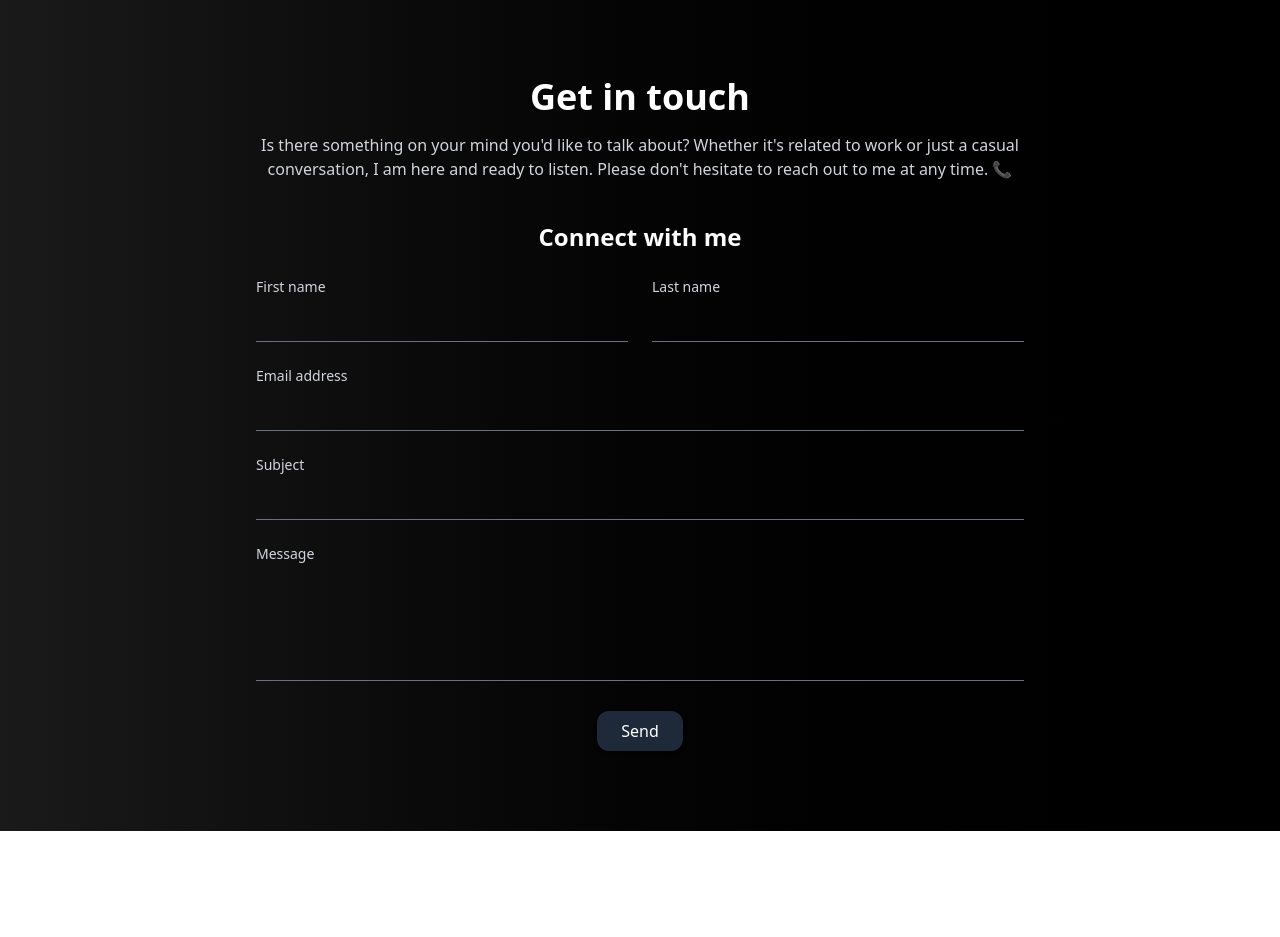
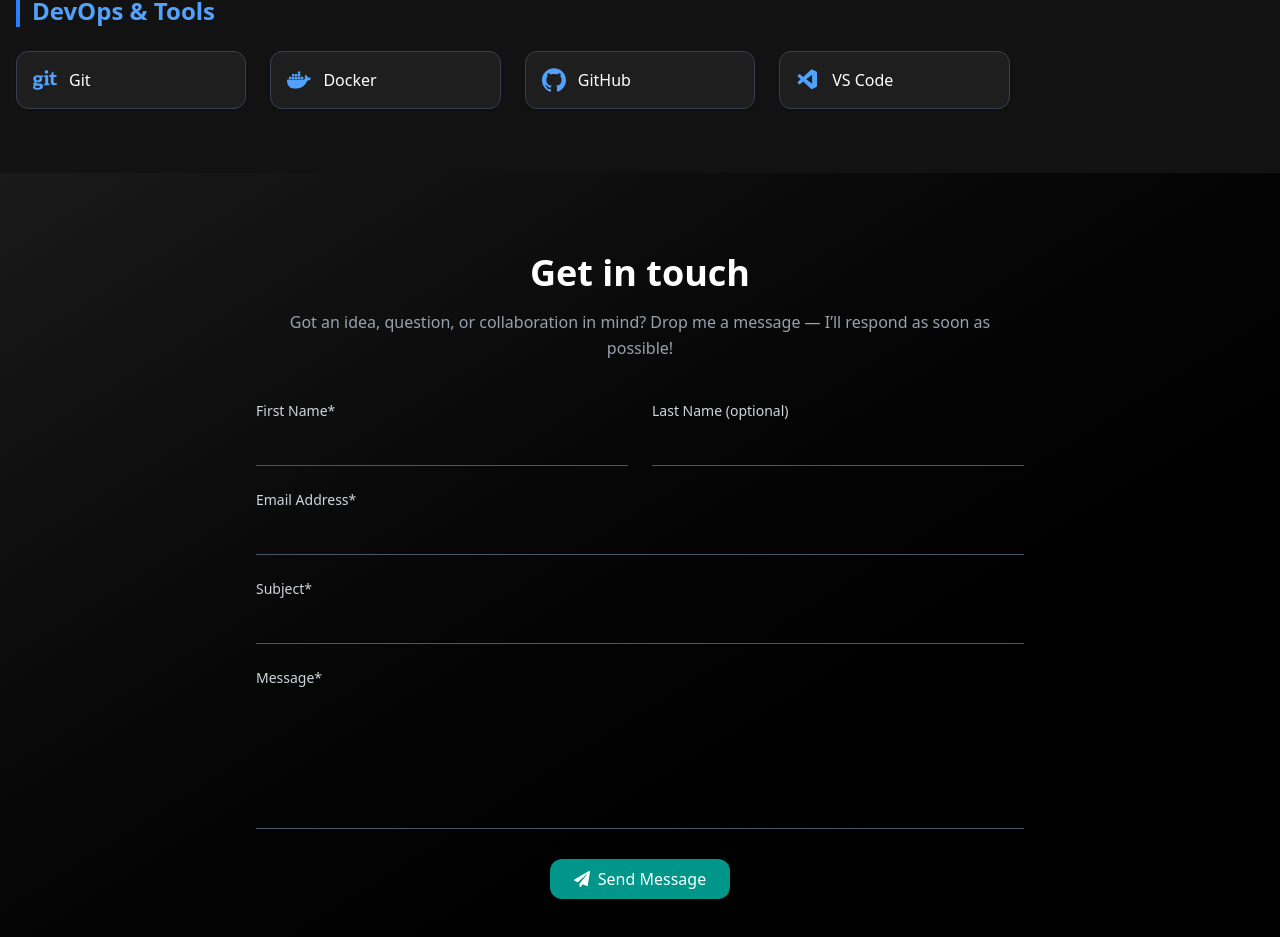
Before and after one commit to goutamdz/Portfolio, a React (Vite) app in the folder frontend/: page / in a window 1280 px wide. Shown: the part 1615-2552 px from the top of the page. Before the commit the page ends 2446 px from the top, so only its background shows below. Built offline with nearby package versions, Linux system fonts and the light colour scheme.

Commit message:
improved ui

```diff
--- a/frontend/package.json
+++ b/frontend/package.json
@@ -18,6 +18,7 @@
     "react-dom": "^19.0.0",
     "react-icons": "^5.5.0",
     "react-router-dom": "^7.5.1",
+    "react-tooltip": "^5.28.1",
     "remixicon": "^4.6.0",
     "tailwindcss": "^4.1.3"
   },
--- a/frontend/src/components/Contact.jsx
+++ b/frontend/src/components/Contact.jsx
@@ -1,5 +1,6 @@
 import React, { useState } from "react";
 import axios from "axios";
+import { FaPaperPlane } from "react-icons/fa";
 
 const Contact = () => {
   const [data, setData] = useState({
@@ -13,104 +14,92 @@ const Contact = () => {
   const [loading, setLoading] = useState(false);
   const [success, setSuccess] = useState(false);
 
+  const handleChange = (field) => (e) => {
+    setData((prev) => ({ ...prev, [field]: e.target.value }));
+  };
+
   const handleSubmit = async (e) => {
     e.preventDefault();
-    setLoading(true); // Start loading
-    setSuccess(false); // Reset success state
+    setLoading(true);
+    setSuccess(false);
     try {
-      const response = await axios({
-        method: "post",
-        url: `${import.meta.env.VITE_BACKEND_URL}/mail/send`,
-        data: {
-          firstName: data.firstName,
-          lastName: data.lastName,
-          email: data.email,
-          subject: data.subject,
-          message: data.message,
-        },
+      const response = await axios.post(
+        `${import.meta.env.VITE_BACKEND_URL}/mail/send`,
+        data
+      );
+      console.log(response.data);
+      setSuccess(true);
+      setData({
+        firstName: "",
+        lastName: "",
+        email: "",
+        subject: "",
+        message: "",
       });
-      console.log(response.data);
-      setSuccess(true); // Show success card
     } catch (error) {
       console.error("Error sending email:", error);
       alert("Failed to send email. Please try again later.");
     } finally {
-      setLoading(false); // Stop loading
+      setLoading(false);
     }
   };
 
   return (
-    <section className="py-20 px-4 md:px-12 bg-gradient-to-r from-[#1a1a1a] to-[#000000] text-white">
+    <section className="py-20 px-4 md:px-12 bg-gradient-to-br from-[#1a1a1a] to-black text-white">
       <div className="max-w-3xl mx-auto">
         <h2 className="text-4xl font-bold text-center mb-4">Get in touch</h2>
-        <p className="text-center text-gray-300 mb-10">
-          Is there something on your mind you'd like to talk about? Whether it's related to work or just a casual conversation, I am here and ready to listen. Please don't hesitate to reach out to me at any time. 📞
+        <p className="text-center text-gray-400 mb-10 leading-relaxed">
+          Got an idea, question, or collaboration in mind? Drop me a message — I’ll respond as soon as possible!
         </p>
-
-        <h3 className="text-2xl font-semibold text-center mb-6">Connect with me</h3>
 
         {loading ? (
           <div className="text-center">
             <p className="text-lg font-semibold text-gray-300">Sending mail...</p>
-            <div className="spinner-border animate-spin inline-block w-8 h-8 border-4 rounded-full border-teal-500 border-t-transparent mt-4"></div>
+            <div className="animate-spin mt-4 mx-auto w-10 h-10 border-4 border-teal-500 border-t-transparent rounded-full"></div>
           </div>
         ) : success ? (
-          <div className="bg-green-500 text-white p-4 rounded-lg shadow-md text-center">
-            <h4 className="text-xl font-bold">Email Sent Successfully!</h4>
-            <p>Thank you for reaching out. I will get back to you soon.</p>
+          <div className="bg-green-600 text-white p-6 rounded-xl text-center shadow-md animate-pulse">
+            <h4 className="text-2xl font-bold mb-2">Success!</h4>
+            <p>Your message has been sent. I’ll get back to you shortly 😊</p>
           </div>
         ) : (
           <form className="space-y-6" onSubmit={handleSubmit}>
             <div className="grid md:grid-cols-2 gap-6">
-              <div>
-                <label className="block mb-1 text-sm font-medium text-gray-300">First name</label>
-                <input
-                  type="text"
-                  className="w-full bg-transparent border-b border-gray-500 focus:outline-none focus:border-teal-500 py-2"
-                  value={data.firstName}
-                  onChange={(e) => setData({ ...data, firstName: e.target.value })}
-                  required
-                />
-              </div>
-              <div>
-                <label className="block mb-1 text-sm font-medium text-gray-300">Last name</label>
-                <input
-                  type="text"
-                  className="w-full bg-transparent border-b border-gray-500 focus:outline-none focus:border-teal-500 py-2"
-                  value={data.lastName}
-                  onChange={(e) => setData({ ...data, lastName: e.target.value })}
-                />
-              </div>
-            </div>
-
-            <div>
-              <label className="block mb-1 text-sm font-medium text-gray-300">Email address</label>
-              <input
-                type="email"
-                className="w-full bg-transparent border-b border-gray-500 focus:outline-none focus:border-teal-500 py-2"
-                value={data.email}
-                onChange={(e) => setData({ ...data, email: e.target.value })}
+              <InputField
+                label="First Name*"
+                value={data.firstName}
+                onChange={handleChange("firstName")}
                 required
+              />
+              <InputField
+                label="Last Name (optional)"
+                value={data.lastName}
+                onChange={handleChange("lastName")}
               />
             </div>
 
-            <div>
-              <label className="block mb-1 text-sm font-medium text-gray-300">Subject</label>
-              <input
-                type="text"
-                className="w-full bg-transparent border-b border-gray-500 focus:outline-none focus:border-teal-500 py-2"
-                value={data.subject}
-                onChange={(e) => setData({ ...data, subject: e.target.value })}
-              />
-            </div>
+            <InputField
+              label="Email Address*"
+              type="email"
+              value={data.email}
+              onChange={handleChange("email")}
+              required
+            />
+
+            <InputField
+              label="Subject*"
+              value={data.subject}
+              onChange={handleChange("subject")}
+              required
+            />
 
             <div>
-              <label className="block mb-1 text-sm font-medium text-gray-300">Message</label>
+              <label className="block mb-1 text-sm font-medium text-gray-300">Message*</label>
               <textarea
-                rows="4"
-                className="w-full bg-transparent border-b border-gray-500 focus:outline-none focus:border-teal-500 py-2 resize-none"
+                rows="5"
+                className="w-full bg-transparent border-b border-gray-600 focus:outline-none focus:border-teal-500 py-2 resize-none"
                 value={data.message}
-                onChange={(e) => setData({ ...data, message: e.target.value })}
+                onChange={handleChange("message")}
                 required
               ></textarea>
             </div>
@@ -118,10 +107,10 @@ const Contact = () => {
             <div className="text-center">
               <button
                 type="submit"
-                className="bg-gray-800 hover:bg-teal-600 text-white py-2 px-6 rounded-xl shadow-md transition duration-300 cursor-pointer"
-                disabled={loading}
+                className="inline-flex items-center gap-2 bg-teal-600 hover:bg-teal-700 text-white py-2 px-6 rounded-xl shadow-md transition duration-300"
               >
-                {loading ? "Sending..." : "Send"}
+                <FaPaperPlane />
+                {loading ? "Sending..." : "Send Message"}
               </button>
             </div>
           </form>
@@ -131,4 +120,18 @@ const Contact = () => {
   );
 };
 
+// Reusable input field component
+const InputField = ({ label, value, onChange, type = "text", required = false }) => (
+  <div>
+    <label className="block mb-1 text-sm font-medium text-gray-300">{label}</label>
+    <input
+      type={type}
+      value={value}
+      onChange={onChange}
+      required={required}
+      className="w-full bg-transparent border-b border-gray-600 focus:outline-none focus:border-teal-500 py-2"
+    />
+  </div>
+);
+
 export default Contact;
--- a/frontend/src/components/SkillsSection.jsx
+++ b/frontend/src/components/SkillsSection.jsx
@@ -1,33 +1,15 @@
 import React from "react";
 import { motion } from "framer-motion";
 import {
-  FaHtml5,
-  FaCss3Alt,
-  FaJs,
-  FaReact,
-  FaPython,
-  FaGit,
-  FaJava,
-  FaNodeJs,
-  FaPhp
+  FaHtml5, FaCss3Alt, FaJs, FaReact, FaPython, FaGit, FaJava, FaNodeJs, FaPhp
 } from "react-icons/fa";
 import {
-  SiTypescript,
-  SiNextdotjs,
-  SiTailwindcss,
-  SiC,
-  SiCplusplus,
-  SiExpress,
-  SiMysql,
-  SiFirebase,
-  SiSupabase,
-  SiMongodb,
-  SiPostgresql,
-  SiAppwrite,
-  SiDocker,
-  SiGithub,
+  SiTypescript, SiNextdotjs, SiTailwindcss, SiC, SiCplusplus,
+  SiExpress, SiMysql, SiFirebase, SiSupabase, SiMongodb,
+  SiPostgresql, SiAppwrite, SiDocker, SiGithub,
 } from "react-icons/si";
 import { VscVscode } from "react-icons/vsc";
+import { Tooltip } from "react-tooltip";
 
 const skillsData = {
   "Programming Languages": [
@@ -37,7 +19,7 @@ const skillsData = {
     { name: "Javascript", icon: <FaJs size={24} /> },
     { name: "Typescript", icon: <SiTypescript size={24} /> },
     { name: "Java", icon: <FaJava size={24} /> },
-    {name: "PHP", icon:<FaPhp size={24}/>}
+    { name: "PHP", icon: <FaPhp size={24} /> }
   ],
   "Frontend Technologies": [
     { name: "HTML", icon: <FaHtml5 size={24} /> },
@@ -64,33 +46,43 @@ const skillsData = {
 
 const SkillsSection = () => {
   return (
-    <div className="bg-[#1b1d1f] text-white py-16 px-4 min-h-screen">
-      <h2 className="text-3xl md:text-4xl font-bold mb-10 text-center">
-        My Top Skills
-      </h2>
-      <div className="max-w-6xl mx-auto space-y-8">
+    <section className="bg-[#121212] text-white py-16 px-4 min-h-screen">
+      <div className="text-center mb-12">
+        <h2 className="text-4xl font-bold mb-2">🚀 My Top Skills</h2>
+        <p className="text-gray-400">A showcase of my technical strengths and tools I work with</p>
+      </div>
+
+      <div className="max-w-7xl mx-auto space-y-10">
         {Object.entries(skillsData).map(([category, skills], index) => (
-          <div key={index}>
-            <h3 className="text-xl font-semibold mb-4">{category}</h3>
-            <div className="grid grid-cols-1 sm:grid-cols-2 lg:grid-cols-3 xl:grid-cols-4 gap-4">
+          <motion.div
+            key={index}
+            initial={{ opacity: 0, y: 50 }}
+            whileInView={{ opacity: 1, y: 0 }}
+            transition={{ duration: 0.6, ease: "easeOut" }}
+            viewport={{ once: true }}
+          >
+            <div className="mb-6">
+              <h3 className="text-2xl font-semibold text-blue-400 border-l-4 border-blue-500 pl-3">
+                {category}
+              </h3>
+            </div>
+            <div className="grid grid-cols-2 sm:grid-cols-3 md:grid-cols-4 lg:grid-cols-5 gap-6">
               {skills.map((skill, skillIndex) => (
-                <motion.div
+                <div
                   key={skillIndex}
-                  className="flex items-center gap-4 border border-gray-600 rounded-md px-5 py-3 hover:bg-white hover:text-black transition-all duration-300"
-                  initial={{ opacity: 0, y: 50 }}
-                  whileInView={{ opacity: 1, y: 0 }}
-                  transition={{ duration: 0.4, ease: "easeOut", delay: skillIndex * 0.1 }}
-                  viewport={{ once: true, amount: 0.2 }}
+                  className="relative group bg-[#1e1e1e] rounded-xl p-4 flex items-center gap-3 border border-gray-700 hover:border-blue-400 hover:bg-[#2a2a2a] transition duration-300 shadow-sm"
                 >
-                  <div>{skill.icon}</div>
+                  <div className="text-blue-400 group-hover:scale-110 transition duration-300">
+                    {skill.icon}
+                  </div>
                   <div className="font-medium">{skill.name}</div>
-                </motion.div>
+                </div>
               ))}
             </div>
-          </div>
+          </motion.div>
         ))}
       </div>
-    </div>
+    </section>
   );
 };
 
```
Also changed, not shown: 1 other file (tests, documents, lock files or other folders).
